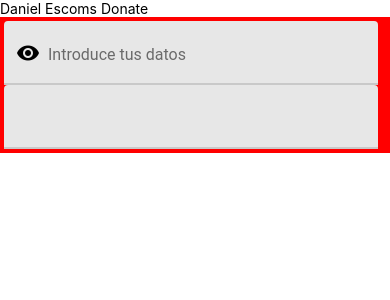
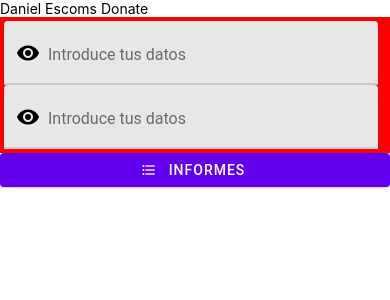
Before and after one commit to DanielEscoms/Desarrollo_de_interfaces_AEv4_JSX, a React Native app: screen / in a window 390 px wide. Shown: the top 300 px of the page. Built offline with nearby package versions, Linux system fonts and the light colour scheme.

Commit message:
Ejercicio 9

```diff
--- a/App.js
+++ b/App.js
@@ -1,6 +1,6 @@
 import React, { Component } from 'react';
 import { StyleSheet, View, Text } from 'react-native';
-import { TextInput } from 'react-native-paper';
+import { Button, TextInput } from 'react-native-paper';
 
 const nombre = nombreCompleto => {
   return <Text>{nombreCompleto}</Text>;
@@ -15,12 +15,28 @@ const datos = labelText => {
         placeholder='placeholder'
         placeholderTextColor={estilo === 'florida' ? 'white' : 'orange'}
       />
-      <TextInput></TextInput>
+      <TextInput
+        left={<TextInput.Icon name='eye' />}
+        label={labelText}
+        placeholder='placeholder'
+        placeholderTextColor={estilo === 'florida' ? 'white' : 'orange'}
+      />
     </View>
   );
 };
 
+const botonInformes = () =>{
+  return (
+    <Button
+      icon='format-list-bulleted'
+      mode='contained'
+    >Informes
+    </Button>
+  );
+};
+
 const estilo = 'florida';
+const isAdmin = true;
 
 class App extends Component {
   render() {
@@ -28,6 +44,7 @@ class App extends Component {
       <>
         {nombre('Daniel Escoms Donate')}
         {datos('Introduce tus datos')}
+        {isAdmin ? botonInformes() : null}
       </>
     );
   }
```
